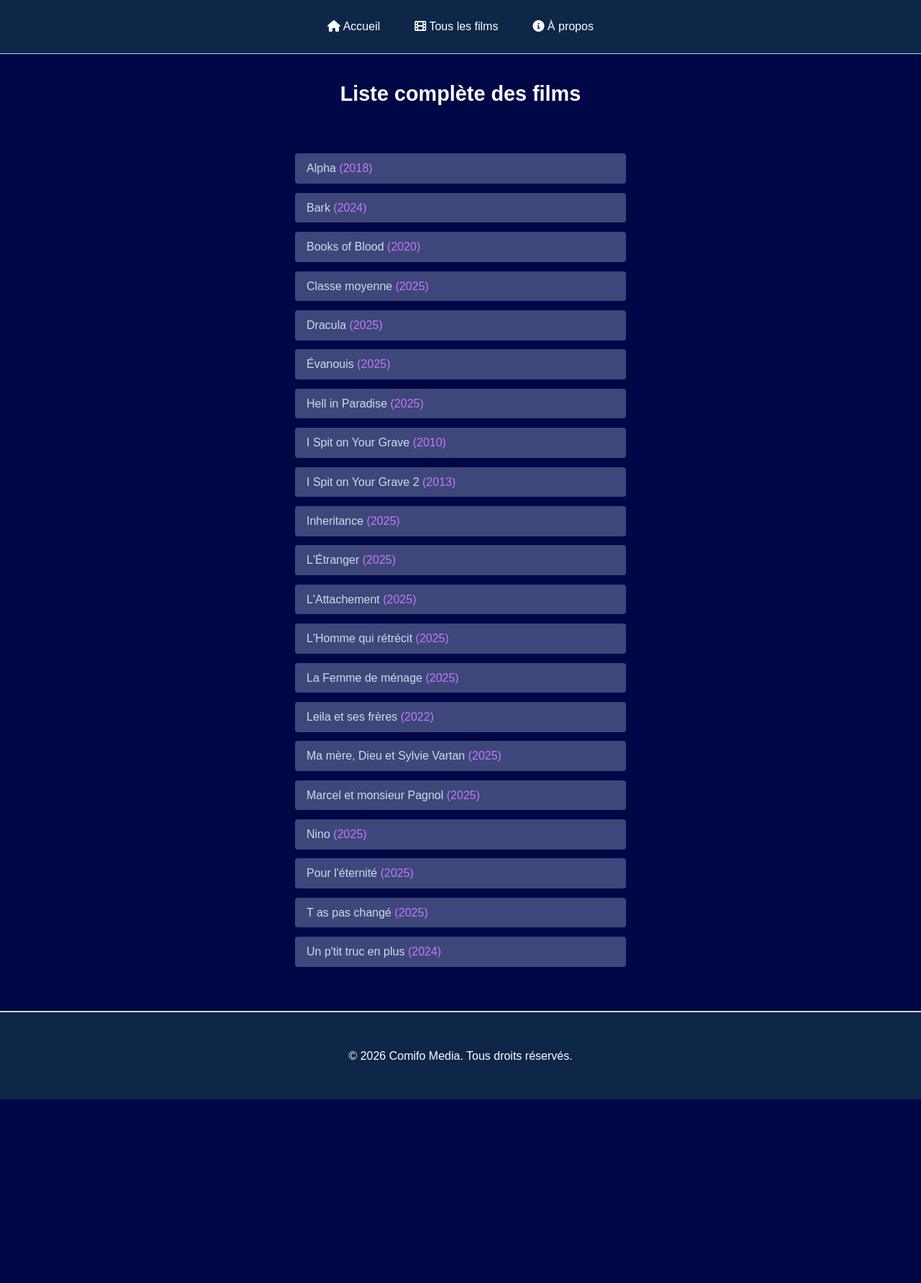
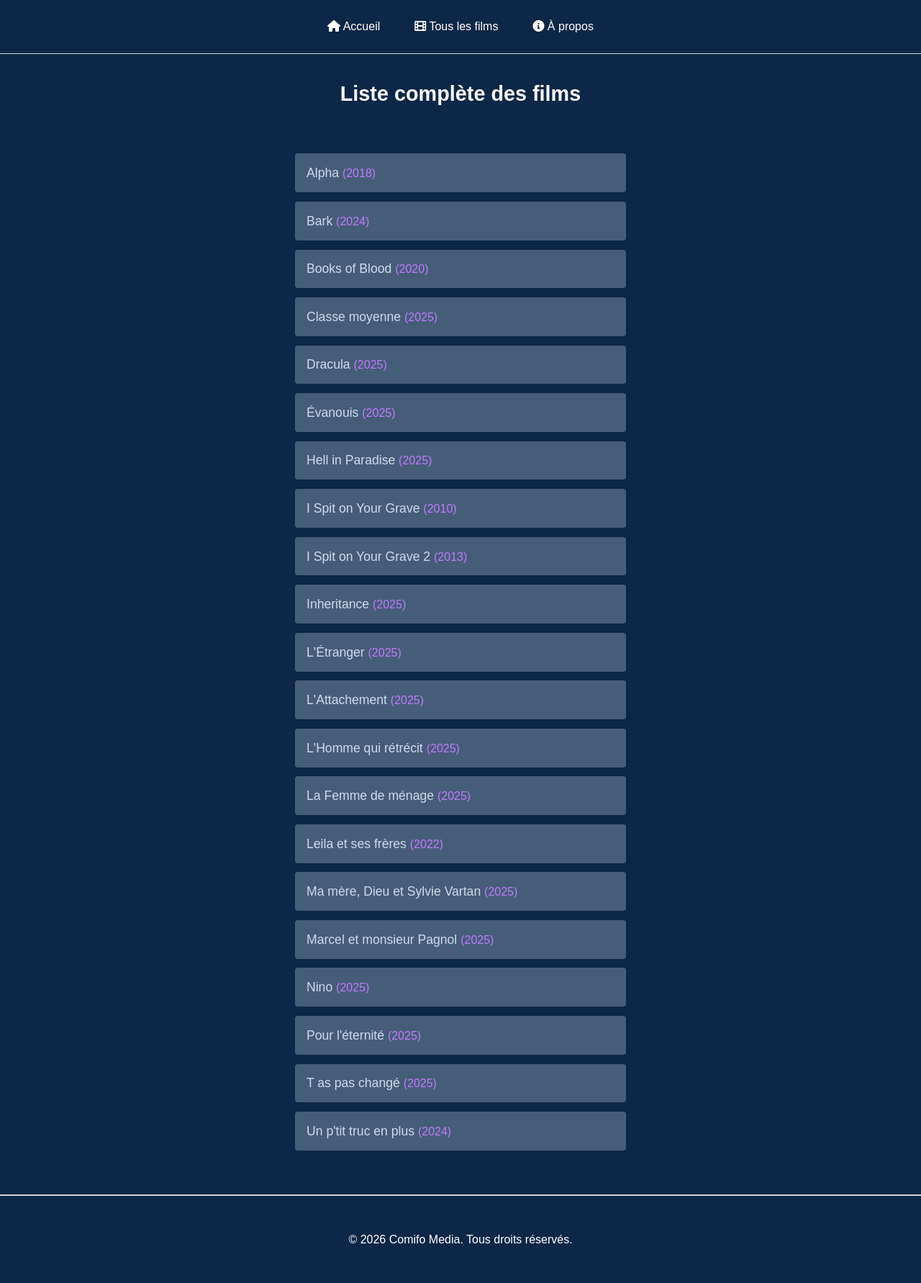
Before and after one commit to comifo-media/comifo-media, a Jekyll site: the page built from films.html, in a window 1280 px wide. Shown: the part 300-2082 px from the top of the page at 72% size. Built offline with Jekyll 4.4.1, drawn with Linux system fonts in a browser that asks for light colours; before the commit the page ends 1827 px from its top, so only the background shows below that.

Commit message:
Update style.css

```diff
--- a/assets/css/style.css
+++ b/assets/css/style.css
@@ -24,6 +24,7 @@ body {
   display: flex;
   gap: 1rem;
   justify-content: center;
+  flex-wrap: wrap;
 }
 
 .site-header a {
@@ -36,6 +37,42 @@ body {
 
 .site-header a:hover {
   background: rgba(255, 255, 255, 0.1);
+}
+
+/* Section Hero */
+.hero {
+  background: url('/assets/images/ton-image.jpg') no-repeat center center;
+  background-size: cover;
+  height: 300px;
+  display: flex;
+  align-items: center;
+  justify-content: center;
+  text-align: center;
+  color: white;
+}
+
+.hero h1 {
+  font-size: 3rem;
+  margin: 0;
+  padding: 1rem;
+  background-color: rgba(12, 39, 71, 0.7);
+  border-radius: 8px;
+  text-shadow: 2px 2px 4px rgba(0, 0, 0, 0.5);
+}
+
+/* Titre de section */
+.selection-title {
+  text-align: center;
+  margin: 2rem 0;
+  font-size: 1.8rem;
+  color: white;
+}
+
+/* ========== PAGE ACCUEIL - GRILLE DE FILMS ========== */
+
+.films {
+  width: 100%;
+  padding: 1rem;
 }
 
 /* Grille des films */
@@ -64,7 +101,6 @@ body {
   transform: translateY(-5px);
 }
 
-/* Animation fadeIn */
 @keyframes fadeIn {
   from { opacity: 0; }
   to { opacity: 1; }
@@ -77,12 +113,6 @@ body {
   object-fit: cover;
 }
 
-@media (max-width: 768px) {
-  .film-poster {
-    height: 250px;
-  }
-}
-
 /* Informations du film */
 .film-info {
   padding: 1rem;
@@ -91,7 +121,7 @@ body {
   flex-direction: column;
 }
 
-/* Bouton centré en bas de la vignette */
+/* Bouton animé */
 .film-button-container {
   display: flex;
   justify-content: center;
@@ -99,7 +129,6 @@ body {
   padding-top: 1rem;
 }
 
-/* Bouton animé pour la bande-annonce */
 .film-button {
   padding: 0.6rem 1.2rem;
   border-radius: 30px;
@@ -120,21 +149,108 @@ body {
   transform: rotate(5deg) scale(1.05);
   background-position: right center;
   box-shadow: 0 6px 8px rgba(0, 0, 0, 0.15);
-  animation: pulse 0.5s ease;
 }
 
-/* Animation de pulsation */
-@keyframes pulse {
-  0% { transform: rotate(10deg) scale(1.05); }
-  50% { transform: rotate(-10deg) scale(1.03); }
-  100% { transform: rotate(10deg) scale(1.05); }
-}
-
-/* Effet de dégradé continu */
 @keyframes gradientShift {
   0% { background-position: left center; }
   50% { background-position: right center; }
   100% { background-position: left center; }
+}
+
+/* ========== PAGE FILMS - LISTE SIMPLE ========== */
+
+.films-list {
+  list-style: none;
+  max-width: 500px;
+  margin: 0 auto;
+  padding: 0 20px;
+  text-align: left;
+  width: 100%;
+}
+
+/* Élément de la liste */
+.film-item {
+  margin: 0.8rem 0;
+  padding: 0.8rem 1rem;
+  background-color: rgba(205, 219, 234, 0.3);
+  border-radius: 4px;
+  transition: background-color 0.3s ease;
+}
+
+.film-item:hover {
+  background-color: rgba(250, 128, 114, 0.8);
+}
+
+/* Lien du film - TAILLE PAR DÉFAUT DESKTOP */
+.film-link {
+  color: #CDDBEA;
+  text-decoration: none;
+  font-size: 1.1rem;
+  display: block;
+  transition: color 0.3s ease;
+}
+
+.film-link:hover {
+  color: white;
+}
+
+/* Année du film - TAILLE PAR DÉFAUT DESKTOP */
+.film-year {
+  color: #C27AFF;
+  font-size: 1rem;
+}
+
+/* ========== RESPONSIVE ========== */
+
+/* Tablette et mobile moyen (768px et moins) */
+@media (max-width: 768px) {
+  .films-grid {
+    grid-template-columns: 1fr;
+  }
+
+  .film-poster {
+    height: 250px;
+  }
+
+  /* Liste films */
+  .films-list {
+    max-width: 100%;
+    padding: 0 15px;
+  }
+
+  .film-link {
+    font-size: 18px;
+  }
+
+  .film-year {
+    font-size: 16px;
+  }
+
+  .film-item {
+    padding: 1rem 1.5rem;
+    margin: 1rem 0;
+  }
+}
+
+/* Petit mobile (480px et moins) */
+@media (max-width: 480px) {
+  .films-list {
+    max-width: 100%;
+    padding: 0 10px;
+  }
+
+  .film-link {
+    font-size: 24px;
+  }
+
+  .film-year {
+    font-size: 22px;
+  }
+
+  .film-item {
+    padding: 1.2rem 1rem;
+    margin: 1.2rem 0;
+  }
 }
 
 /* Pied de page */
@@ -146,132 +262,3 @@ body {
   margin-top: 2rem;
   border-top: 2px solid rgba(255, 255, 255, 0.8);
 }
-
-/* Section Hero (au-dessus du menu) */
-.hero {
-  background: url('/assets/images/ton-image.jpg') no-repeat center center;
-  background-size: cover;
-  height: 300px;
-  display: flex;
-  align-items: center;
-  justify-content: center;
-  text-align: center;
-  color: white;
-}
-
-.hero h1 {
-  font-size: 3rem;
-  margin: 0;
-  padding: 1rem;
-  background-color: rgba(12, 39, 71, 0.7);
-  border-radius: 8px;
-  text-shadow: 2px 2px 4px rgba(0, 0, 0, 0.5);
-}
-
-/* Titre de la section "Sélection films" */
-.selection-title {
-  text-align: center;
-  margin: 2rem 0;
-  font-size: 1.8rem;
-  color: white;
-}
-
-/* Conteneur de la liste des films */
-.films {
-  width: 100%;
-  padding: 1rem;
-}
-
-/* Liste des films */
-.films-list {
-  list-style: none;
-  max-width: 500px;
-  margin: 0 auto;
-  padding: 0 20px;
-  text-align: left;
-  width: 100%;
-}
-
-/* Responsive - Tablette/Mobile */
-@media (max-width: 768px) {
-  .films-grid {
-    grid-template-columns: 1fr;
-  }
-
-  .film-poster {
-    height: 250px;
-  }
-
-  .films-list {
-    max-width: 100% !important;
-    padding: 0 15px !important;
-  }
-
-  .film-link {
-    font-size: 1.5rem !important;
-  }
-
-  .film-year {
-    font-size: 1.4rem !important;
-  }
-
-  .film-item {
-    padding: 1rem 1.5rem !important;
-    margin: 1rem 0 !important;
-  }
-}
-
-/* Responsive - Petit Mobile */
-@media (max-width: 480px) {
-  .films-list {
-    max-width: 100% !important;
-    padding: 0 10px !important;
-  }
-
-  .film-link {
-    font-size: 2.5rem !important;
-  }
-
-  .film-year {
-    font-size: 2.3rem !important;
-  }
-
-  .film-item {
-    padding: 1.5rem 1rem !important;
-    margin: 1.2rem 0 !important;
-  }
-}
-
-/* Élément de la liste */
-.film-item {
-  margin: 0.8rem 0;
-  padding: 0.5rem 1rem;
-  background-color: rgba(205, 219, 234, 0.3);
-  border-radius: 4px;
-  transition: background-color 0.3s ease;
-}
-
-.film-item:hover {
-  background-color: rgba(250, 128, 114, 0.8);
-}
-
-/* Lien du film */
-.film-link {
-  color: #CDDBEA;
-  text-decoration: none;
-  display: block;
-  transition: color 0.3s ease;
-}
-
-.film-link:hover {
-  color: white;
-}
-
-/* Année du film */
-.film-year {
-  color: #C27AFF;
-}
-
-body {
-  background-color: #000747;
-}
```
